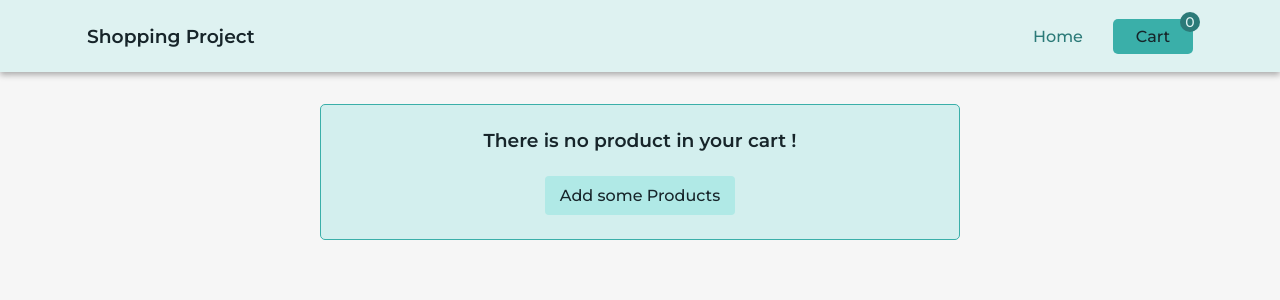
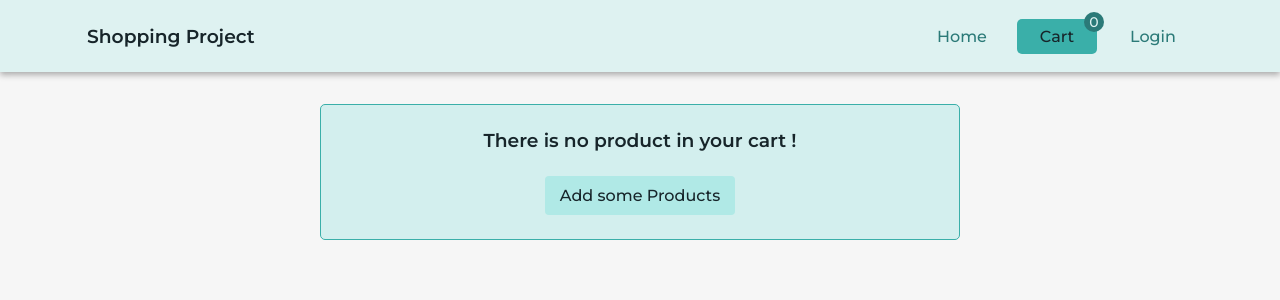
Before and after one commit to Am1rreza/Shopping-React-Project, a React (Create React App) app: page /cart in a window 1280 px wide. Shown: the top 300 px of the page. Built offline with nearby package versions, Linux system fonts and the light colour scheme.

Commit message:
login button added to navigation

```diff
--- a/src/components/Navigation/Navigation.jsx
+++ b/src/components/Navigation/Navigation.jsx
@@ -21,6 +21,11 @@ const Navigation = () => {
               <span className="badge">{cart.length}</span>
             </NavLink>
           </li>
+          <li>
+            <NavLink activeClassName="activeLink" to={"/login"}>
+              Login
+            </NavLink>
+          </li>
         </ul>
       </nav>
     </header>
--- a/src/pages/CartPage.jsx
+++ b/src/pages/CartPage.jsx
@@ -85,7 +85,7 @@ const CartSummary = ({ total, cart }) => {
         <p>Total Price</p>
         <p>{total}$</p>
       </div>
-      <Link to={"/signup"}>
+      <Link to={"/login"}>
         <button className="btn primaryBtn">Go to Checkout</button>
       </Link>
     </section>
```
